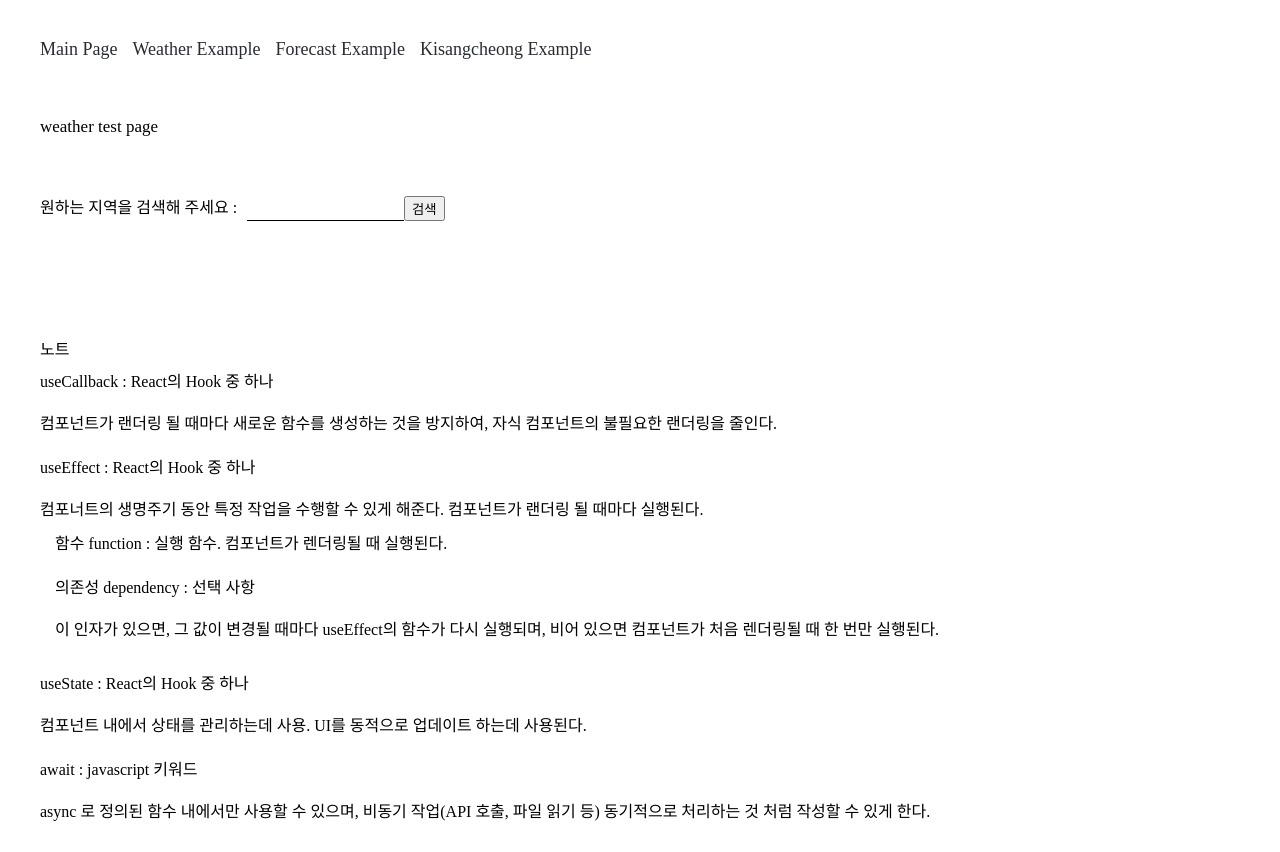
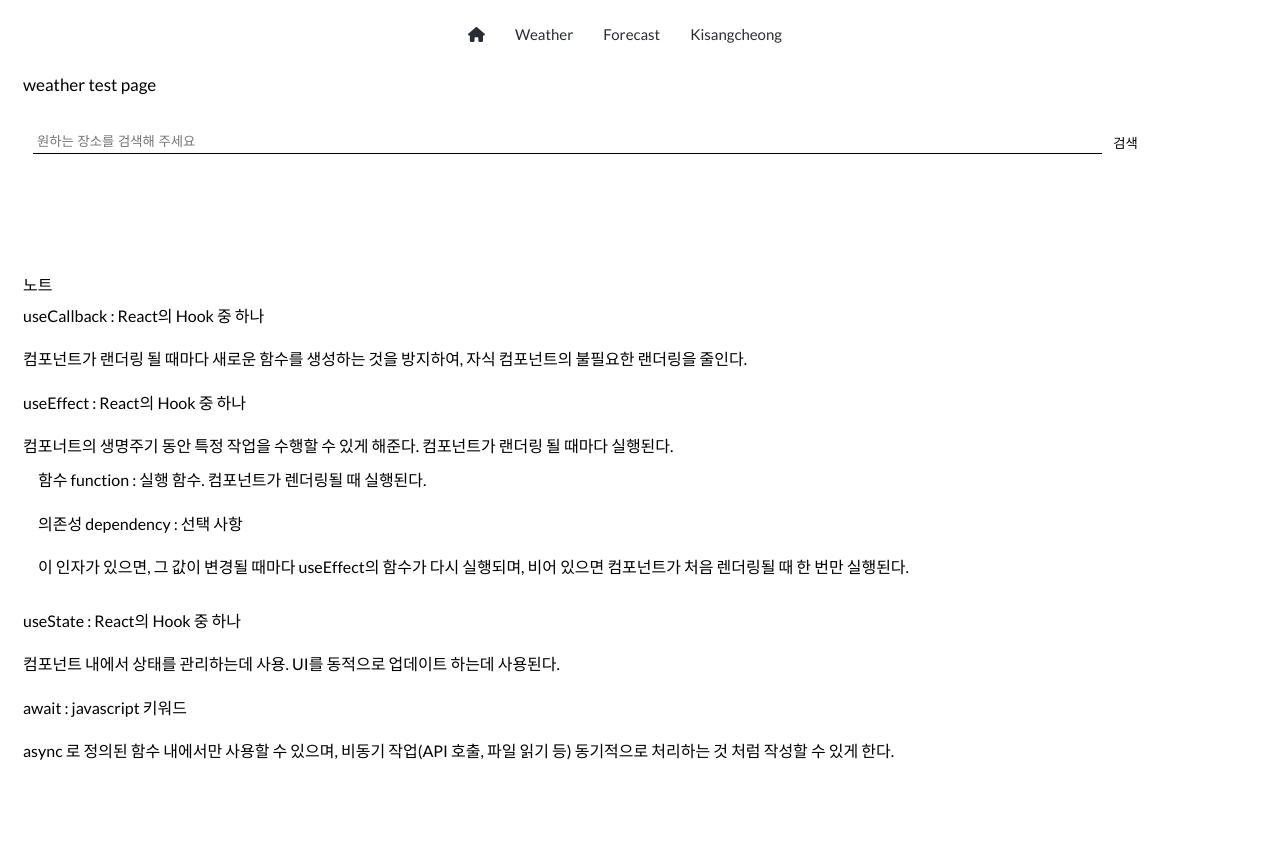
Before and after one commit to juyeong-yun/weather-app, a React (Create React App) app in the folder weather-app/: page /weather-test in a window 1280 px wide. After the commit the page ends 800 px from the top, so only its background shows below. Built offline with nearby package versions, Linux system fonts and the light colour scheme; no server answers.

Commit message:
input, button css 변경

```diff
--- a/weather-app/src/App.css
+++ b/weather-app/src/App.css
@@ -1,10 +1,6 @@
 @import url('https://fonts.googleapis.com/css2?family=Inter:ital,opsz,wght@0,14..32,100..900;1,14..32,100..900&family=Lato:ital,wght@0,100;0,300;0,400;0,700;0,900;1,100;1,300;1,400;1,700;1,900&display=swap');
 
-* {
-    font-family: "Lato", sans-serif;
-}
-
-body { padding: 10px;}
+body { padding: 10px; font-family: "Lato", sans-serif;}
 
 @media (prefers-reduced-motion: no-preference) {
   .App-logo {
@@ -34,10 +30,10 @@ body { padding: 10px;}
 }
 
 /* 전체적인 페이지 너비 */
-.container { margin: 20px 10px 0 20px; padding: 10px;}
+.container { margin: 8px 5px; padding: 8px;}
 
 /* 메뉴바 */
-.menuBar nav { display: block; margin-bottom: 20px;}
-.menuBar nav a { margin-right: 15px; color: #282c34;
-  text-decoration: none; font-size: 18px;}
+.menuBar nav { display: block; margin-bottom: 10px; text-align: center;}
+.menuBar nav a { margin-right: 30px; color: #282c34;
+  text-decoration: none; font-size: 15px; }
 .menuBar nav a:hover {color: lightblue;}
--- a/weather-app/src/App.js
+++ b/weather-app/src/App.js
@@ -1,5 +1,8 @@
 import React from 'react';
 import {Router, Routes, Route, Link} from 'react-router-dom';
+
+import { FontAwesomeIcon } from '@fortawesome/react-fontawesome';
+import { faHouse } from '@fortawesome/free-solid-svg-icons'; // 필요한 아이콘 추가
 
 import Main from "./pages/Main";
 import WeatherTest from './pages/WeatherTest';
@@ -14,10 +17,10 @@ function App() {
         <div className='container'>
           <div className='menuBar'>
             <nav>
-                <Link to="/">Main Page</Link>
-                <Link to="/weather-test">Weather Example</Link>
-                <Link to="/forecast-test">Forecast Example</Link>
-                <Link to="/kisangcheong-test">Kisangcheong Example</Link>
+                <Link to="/"><FontAwesomeIcon icon={faHouse} /></Link>
+                <Link to="/weather-test">Weather</Link>
+                <Link to="/forecast-test">Forecast</Link>
+                <Link to="/kisangcheong-test">Kisangcheong</Link>
               </nav>
           </div>
         </div>
--- a/weather-app/src/css/main.css
+++ b/weather-app/src/css/main.css
@@ -1,12 +1,13 @@
 .title h3 {margin-bottom: 20px; font-size: 17px;}
 
 .searchRegion span { margin: 10px 0;}
-.searchRegion .search {display: flex; align-items: center; margin: 5% 0;}
-.searchRegion .search input {margin-left: 10px; padding: 4px; border:none; border-bottom: 1px solid;}
+.searchRegion .search {display: flex; align-items: center; margin: 3% 0;}
+.searchRegion .search input {width: 86%; margin-left: 10px; padding: 4px; border:none; border-bottom: 1px solid;}
+.searchRegion .search button {margin-left: 5px; background-color: white; border: none;}
 
 .searchResult {display: flex;}
-.resultBox {float: left; width: 48%;background-color: gray; margin: 5px; }
-.tempByClothes {float: right; width: 48%; background-color:bisque; margin: 5px;}
+.resultBox {float: left; width: 48%; border: 1px solid; margin: 5px; }
+.tempByClothes {float: right; width: 48%; border: 1px solid; margin: 5px;}
 
 
 /*+++++++++++++++++++
--- a/weather-app/src/pages/ForecastTest.js
+++ b/weather-app/src/pages/ForecastTest.js
@@ -74,9 +74,8 @@ const ForecastTest = () => {
             <form onSubmit={handleSubmit}>
                 <div className="searchRegion">
                     <div className='search'>
-                        <h3>원하는 지역을 검색해 주세요 : </h3>
-                        <input type="text" value={inputValue}
-                        onChange={(e) => setInputValue(e.target.value)}  />
+                        <input type="text" placeholder='원하는 장소를 검색해 주세요'
+                        value={inputValue} onChange={(e) => setInputValue(e.target.value)}  />
                         <button type="submit">검색</button>
                     </div>
                 </div>
--- a/weather-app/src/pages/KisangcheongTest.js
+++ b/weather-app/src/pages/KisangcheongTest.js
@@ -84,9 +84,8 @@ const KisangcheongTest = () => {
             <form onSubmit={handleSubmit}>
                 <div className="searchRegion">
                     <div className='search'>
-                        <h3>어느 지역의 날씨를 알고 싶나요? </h3>
-                        <input type="text" value={inputValue}
-                        onChange={(e) => setInputValue(e.target.value)}  />
+                        <input type="text" placeholder='원하는 장소를 검색해 주세요'
+                        value={inputValue} onChange={(e) => setInputValue(e.target.value)}  />
                         <button type="submit">검색</button>
                     </div>
                 </div>
--- a/weather-app/src/pages/Main.js
+++ b/weather-app/src/pages/Main.js
@@ -7,6 +7,9 @@ import { getPrecipitationType } from '../utils/weatherCode';
 
 import '../css/main.css';
 import '../reset.css';
+
+import { FontAwesomeIcon } from '@fortawesome/react-fontawesome';
+import { faMagnifyingGlass } from '@fortawesome/free-solid-svg-icons';
 
 const Main = () => {
     const [weatherData, setWeatherData] = useState(null);
@@ -41,7 +44,7 @@ const Main = () => {
                 const gridCoord = convertToGrid(parseFloat(y), parseFloat(x));
 
                 const weatherData = await fetchWeatherData(baseDate, baseTime, gridCoord.nx, gridCoord.ny);
-                console.log("weather: ", weatherData);
+                // console.log("weather: ", weatherData);
                 setWeatherData(weatherData);
             } else {
                 throw new Error('주소를 찾을 수 없습니다. 다른 주소를 입력해 주세요.');
@@ -82,9 +85,9 @@ const Main = () => {
         <form onSubmit={handleSubmit}>
             <div className="searchRegion">
                 <div className='search'>
-                    <h3>어디를 검색할까요? : </h3>
-                    <input type="text" value={inputValue} onChange={(value) => setInputValue(value.target.value)} />
-                    <button type="submit">검색</button>
+                    <input type="text" placeholder='원하는 장소를 검색해 주세요'
+                    value={inputValue} onChange={(value) => setInputValue(value.target.value)} />
+                    <button type="submit"><FontAwesomeIcon icon={faMagnifyingGlass} /></button>
                 </div>
             </div>
         </form>
--- a/weather-app/src/pages/WeatherTest.js
+++ b/weather-app/src/pages/WeatherTest.js
@@ -66,9 +66,8 @@ const WeatherTest = () => {
             <form onSubmit={handleSubmit}>
                 <div className="searchRegion">
                     <div className='search'>
-                        <h3>원하는 지역을 검색해 주세요 : </h3>
-                        <input type="text" value={inputValue}
-                        onChange={(e) => setInputValue(e.target.value)} />
+                        <input type="text" placeholder='원하는 장소를 검색해 주세요'
+                        value={inputValue} onChange={(e) => setInputValue(e.target.value)} />
                         <button type="submit">검색</button>
                     </div>
                 </div>
```
